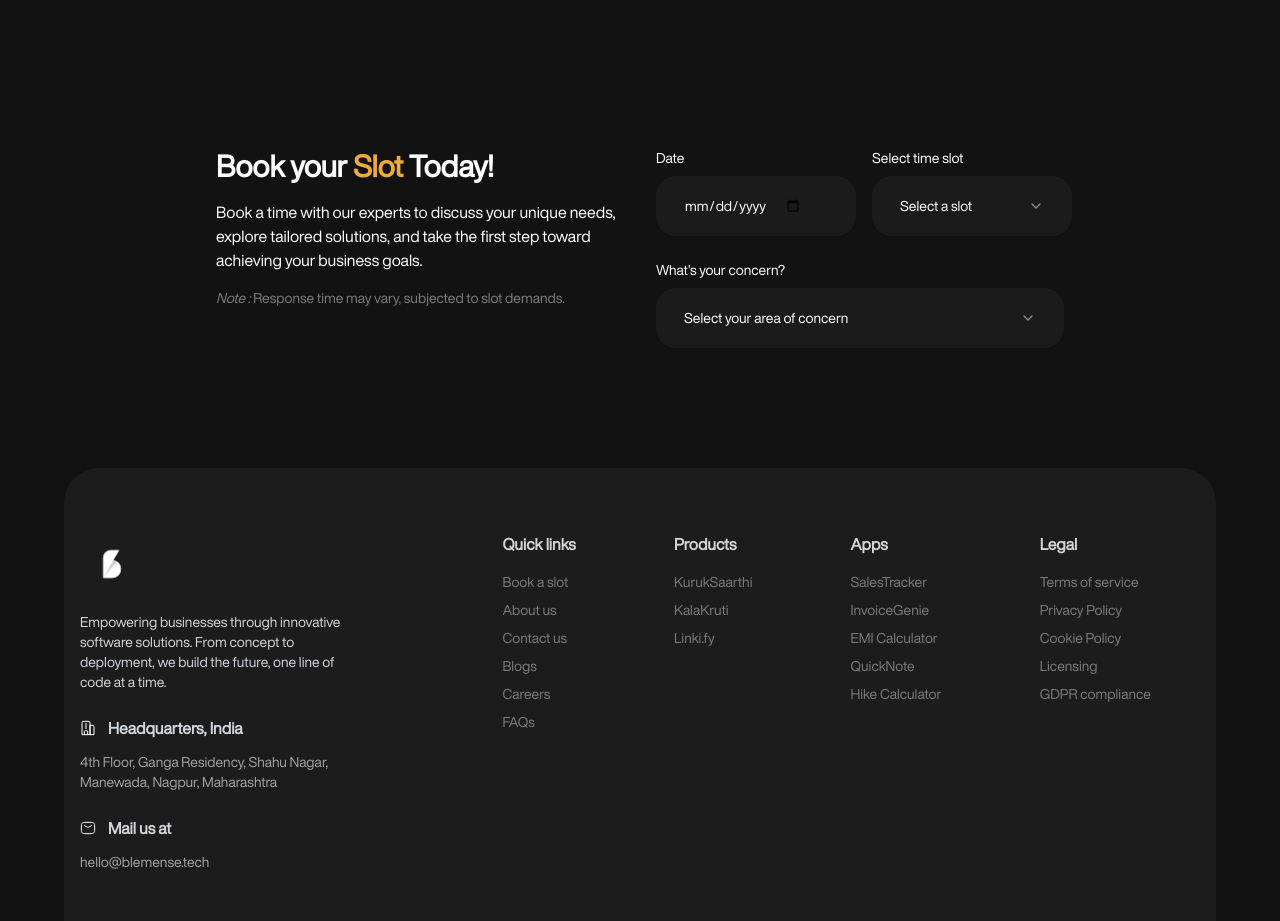
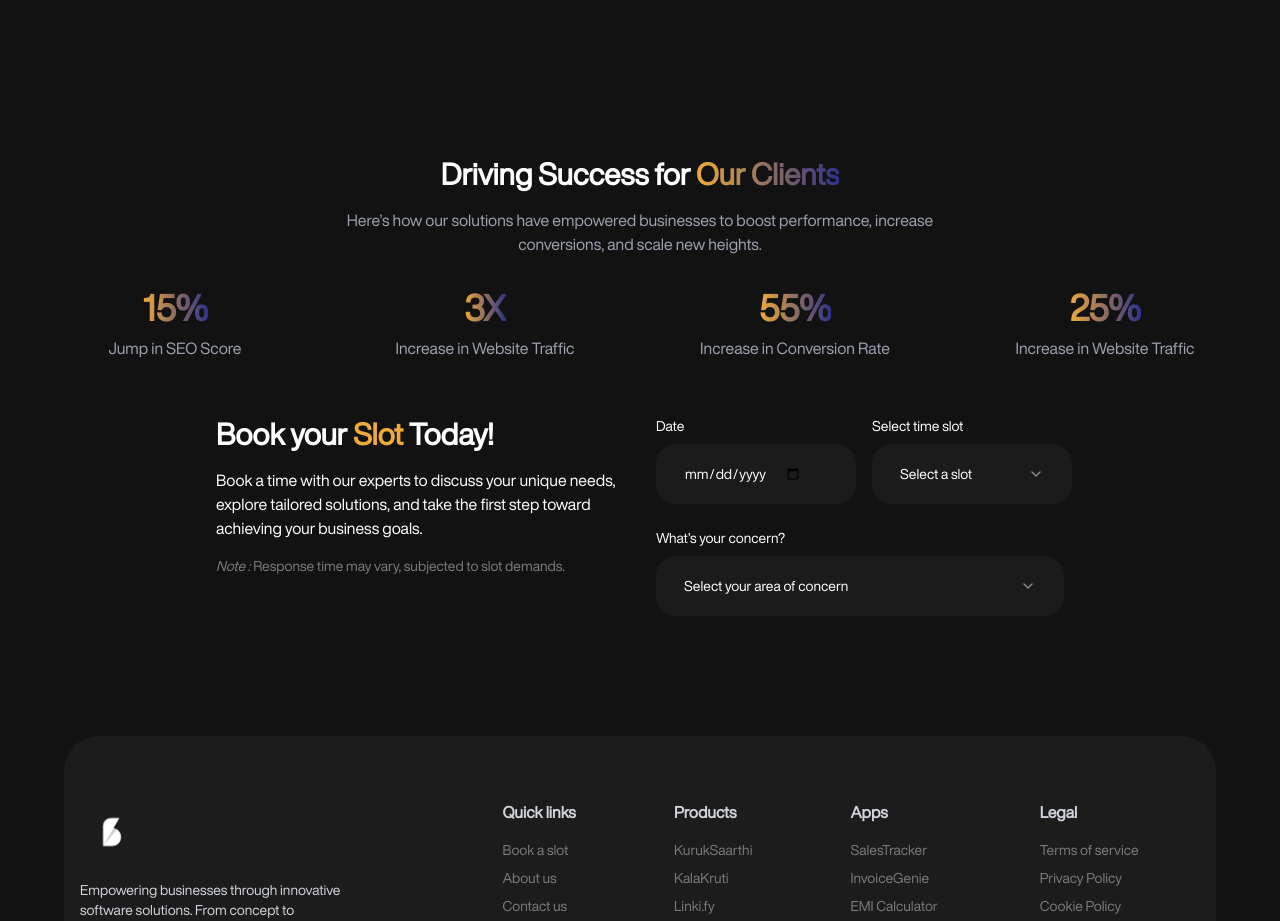
Before and after one commit to Blemense-Technologies/blemense-technologies, a Next.js app: page / in a window 1280 px wide. Shown: the part 900-1821 px from the top of the page. Built offline with nearby package versions, Linux system fonts and the light colour scheme.

Commit message:
Features/Achievement Section created and added to Landing page

```diff
--- a/src/app/page.tsx
+++ b/src/app/page.tsx
@@ -1,3 +1,4 @@
+import Feats from "@/components/feats";
 import Hero from "@/components/hero";
 import SlotBook from "@/components/slot-book";
 
@@ -5,6 +6,7 @@ export default function Home() {
   return (
     <main className="">
       <Hero />
+      <Feats />
       <SlotBook />
     </main>
   );
--- /dev/null
+++ b/src/components/featStats.tsx
@@ -0,0 +1,16 @@
+import React from 'react'
+
+type FeatureStatProps = {
+    value: string;
+    label: string;
+};
+
+export default function FeatStats({ value, label }: FeatureStatProps) {
+    return (
+        <div className="space-y-2">
+            <p className="text-4xl font-bold">{" "}
+                <span className="text-gradient">{value}</span></p>
+            <p className="text-gray-400">{label}</p>
+        </div>
+    )
+}
--- /dev/null
+++ b/src/components/feats.tsx
@@ -0,0 +1,30 @@
+import React from 'react'
+import FeatStats from './featStats'
+
+export default function Feats() {
+    return (
+        <div>
+            <section className="p-8 text-white">
+                {/* Header */}
+                <div className="text-center space-y-4">
+                    <h2 className="text-3xl font-bold">
+                        Driving Success for{" "}
+                        <span className="text-gradient">Our Clients</span>
+                    </h2>
+                    <p className="text-gray-400 max-w-2xl mx-auto">
+                        Here’s how our solutions have empowered businesses to boost
+                        performance, increase conversions, and scale new heights.
+                    </p>
+                </div>
+
+                {/* Stats Section */}
+                <div className="mt-8 grid grid-cols-2 md:grid-cols-4 gap-6 text-center">
+                    <FeatStats value="15%" label="Jump in SEO Score" />
+                    <FeatStats value="3X" label="Increase in Website Traffic" />
+                    <FeatStats value="55%" label="Increase in Conversion Rate" />
+                    <FeatStats value="25%" label="Increase in Website Traffic" />
+                </div>
+            </section>
+        </div>
+    )
+}
```
